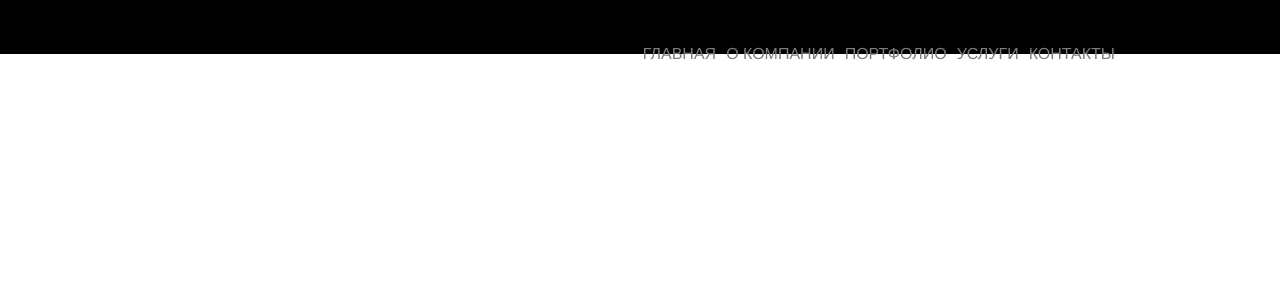
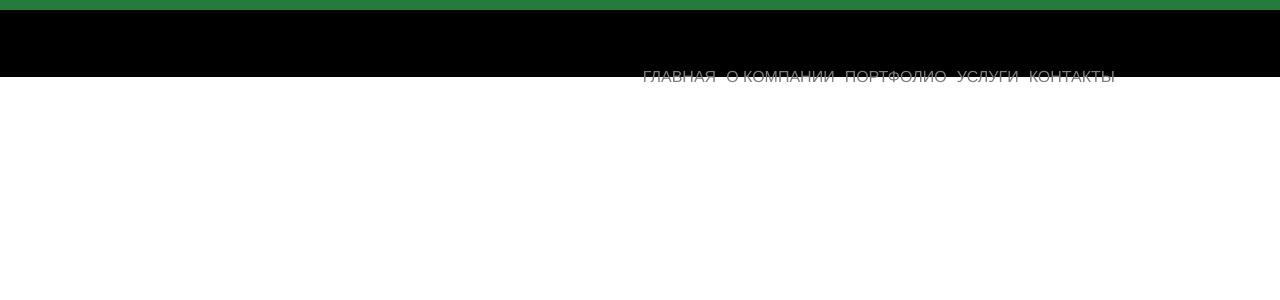
Before and after one commit to alifanov/mariotti, a Django app: page /about/ in a window 1280 px wide. Shown: the part 87-387 px from the top of the page. Run offline with Django 3.2, Linux system fonts and the light colour scheme; some libraries are stand-ins or nearby versions.

Commit message:
fix default CSS style

```diff
--- a/static/css/style.css
+++ b/static/css/style.css
@@ -43,6 +43,8 @@ ul.header-menu {
 
 .footer {
     background: black;
+    padding-top: 13px;
+    border-top: 10px solid #237b3c;
 }
 
 
```
